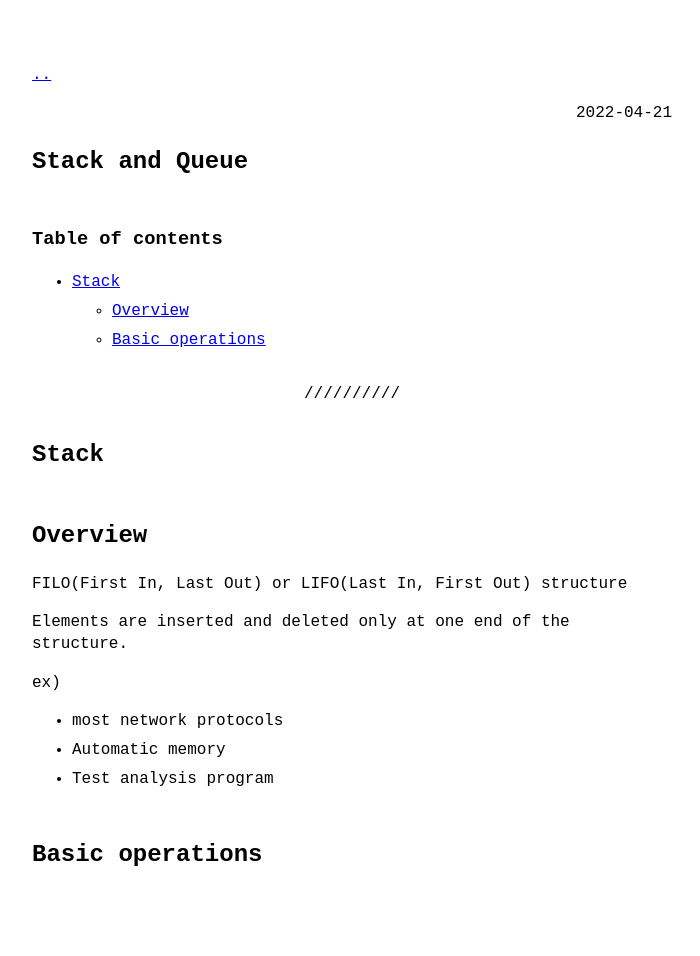
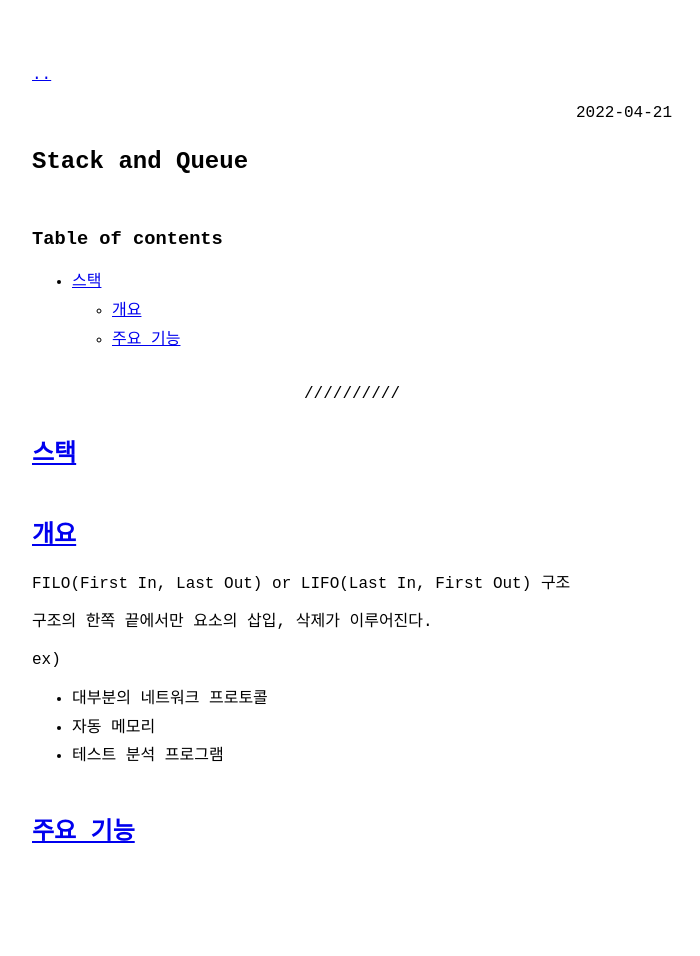
Before and after one commit to rurruur/rurruur.github.io, a Jekyll site: the page built from _posts/2022-04-21-Stack-and-Queue.md, in a window 1280 px wide. Shown: the whole page, without its empty margins (288-988 px from the left). Built offline with Jekyll 4.4.1, drawn with Linux system fonts in a browser that asks for light colours; after the commit the page ends 933 px from its top, so only the background shows below that.

Commit message:
테스트

```diff
--- a/_posts/2022-04-21-Stack-and-Queue.md
+++ b/_posts/2022-04-21-Stack-and-Queue.md
@@ -5,22 +5,22 @@ category: DS-and-Algorithm
 ---
 
 ### Table of contents
-- [Stack](#Stack)
-	- [Overview](#Overview)
-	- [Basic operations](#Basic-operations)
+- [스택](#스택)
+	- [개요](#개요)
+	- [주요 기능](#주요-기능)
 
 ---
 
-# Stack
+# [스택](#스택)
 
-## Overview
-FILO(First In, Last Out) or LIFO(Last In, First Out) structure
+## [개요](#개요)
+FILO(First In, Last Out) or LIFO(Last In, First Out) 구조
 
-Elements are inserted and deleted only at one end of the structure.
+구조의 한쪽 끝에서만 요소의 삽입, 삭제가 이루어진다.
 
 ex)
-- most network protocols
-- Automatic memory
-- Test analysis program
+- 대부분의 네트워크 프로토콜
+- 자동 메모리
+- 테스트 분석 프로그램
 
-## Basic operations
+## [주요 기능](#주요-기능)
```
Also changed, not shown: _data/menu.yml (+7 -0 lines), _layouts/database.html (added, +9 -0 lines), _posts/2022-04-21-[SQL]-SELECT.md (added, +25 -0 lines).
